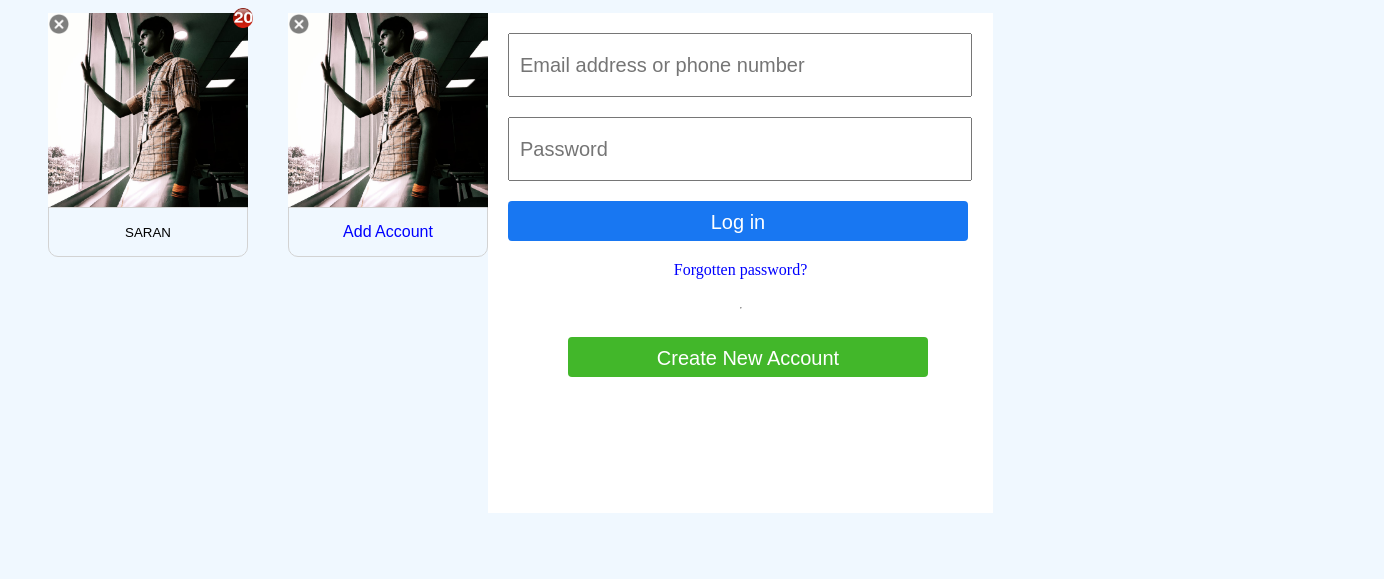
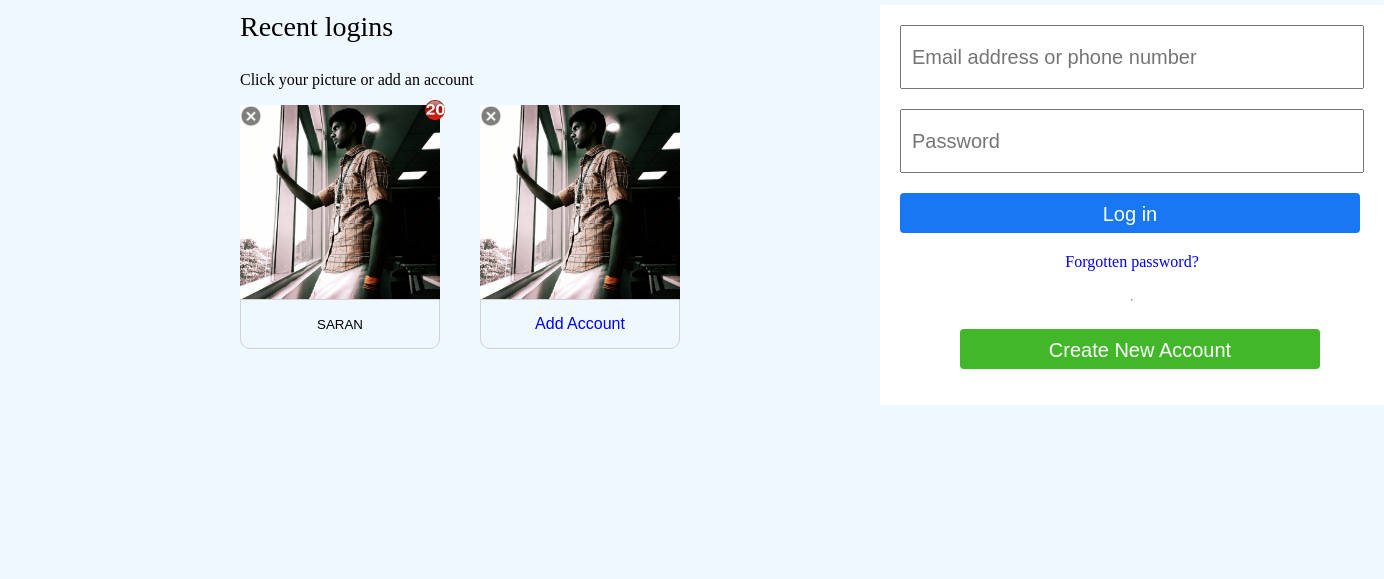
Before and after one commit to SARAN2004/Facebook-login, a plain HTML site: page index.html in a window 1280 px wide. Shown: the part 221-800 px from the top of the page, 1384 px wide, since content can reach past the window. Drawn offline with Linux system fonts and the light colour scheme.

Commit message:
Add files via upload

```diff
--- a/facebook.css
+++ b/facebook.css
@@ -1,5 +1,6 @@
 body {
   background-color: aliceblue;
+  margin: 100px 200px;
 }
 .recent-login {
   font-size: 28px;
@@ -51,8 +52,10 @@ a{
     display: flex;
     flex-direction: column;
     width:505px;
-    height: 500px;
+    height: 400px;
     background-color: white;
+    margin-top: -100px;
+    margin-left: 200px;
 }
 .email,.password{
     padding:10px;
```
